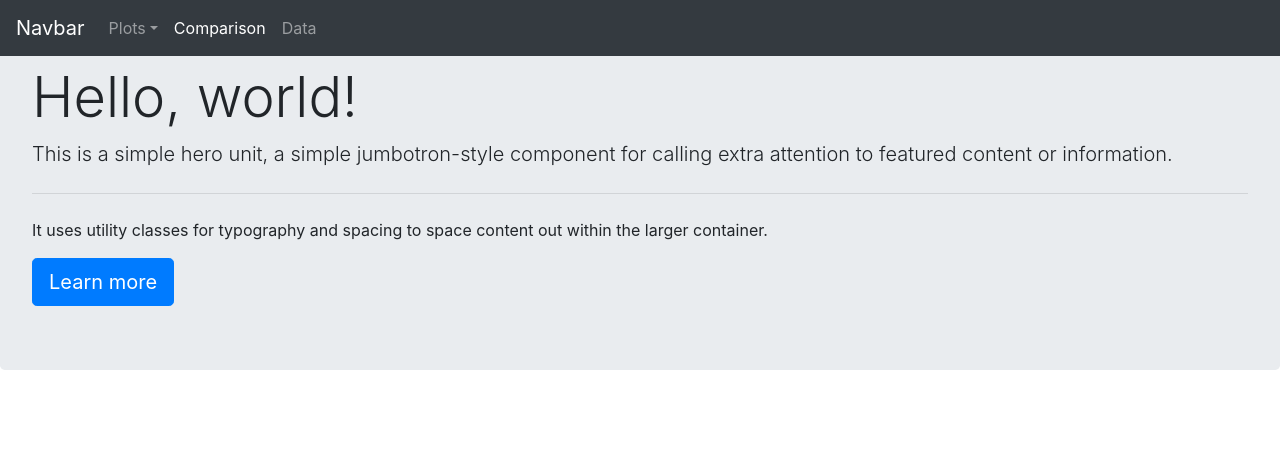
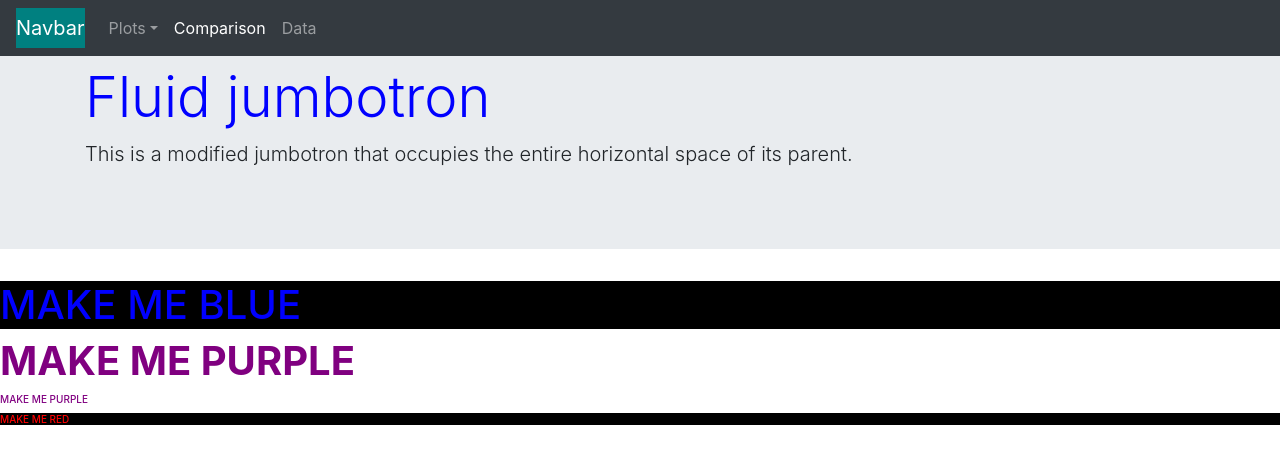
Before and after one commit to VallieTracy/Visualizing-Global-Weather-Analysis-Repo, a plain HTML site: page WebVisualizations/index.html in a window 1280 px wide. Drawn offline with nearby package versions, Linux system fonts and the light colour scheme.

Commit message:
trying to work with the style sheet; proving difficult

```diff
--- a/WebVisualizations/index.html
+++ b/WebVisualizations/index.html
@@ -12,7 +12,7 @@
         <a class="navbar-brand" href="#">Navbar</a>
         <button class="navbar-toggler" type="button" data-toggle="collapse"
         data-target="#navbarsExampleDefault" aria-controls="navbarsExampleDefault"
-         aria-expanded="false" aria-label="Toggle navigation">
+        aria-expanded="false" aria-label="Toggle navigation">
           <span class="navbar-toggler-icon"></span>
         </button>
 
@@ -21,8 +21,9 @@
           <ul class="navbar-nav mr-auto">
 
             <li class="nav-item dropdown">
-              <a class="nav-link dropdown-toggle" href="#" id="dropdown01" data-toggle="dropdown"
-              aria-haspopup="true" aria-expanded="false">Plots</a>
+              <a class="nav-link dropdown-toggle" href="#" id="dropdown01"
+              data-toggle="dropdown" aria-haspopup="true"
+              aria-expanded="false">Plots</a>
               <div class="dropdown-menu" aria-labelledby="dropdown01">
                 <a class="dropdown-item" href="#">Plot 1</a>
                 <a class="dropdown-item" href="#">Plot 2</a>
@@ -43,56 +44,19 @@
         </div>
       </nav>
 
-      <div class="jumbotron">
-        <h1 class="display-4">Hello, world!</h1>
-        <p class="lead">This is a simple hero unit, a simple jumbotron-style component for calling extra attention to featured content or information.</p>
-        <hr class="my-4">
-        <p>It uses utility classes for typography and spacing to space content out within the larger container.</p>
-        <a class="btn btn-primary btn-lg" href="#" role="button">Learn more</a>
+      <div class="jumbotron jumbotron-fluid">
+        <div class="container">
+          <h1 class="display-4">Fluid jumbotron</h1>
+          <p class="lead">This is a modified jumbotron that occupies the entire horizontal space of its parent.</p>
+        </div>
       </div>
 
+      <h1 id="big-font" class="back-black">MAKE ME BLUE</h1>
 
+      <h1 id="bold-font" class="purple">MAKE ME PURPLE</h1>
+      <h1 class="purple small-font">MAKE ME PURPLE</h1>
 
-
-
-
-
-
-
-
-
-      <!-- <div class="d-flex flex-column flex-md-row align-items-center p-3 px-md-4 mb-3 bg-white border-bottom shadow-sm">
-            <h5 class="my-0 mr-md-auto font-weight-normal">LATITUDE</h5>
-            <nav class="my-2 my-md-0 mr-md-3">
-
-
-              <a id="dropdownlink" class="p-2 text-dark" href="#"
-              data-toggle="dropdown" aria-haspopup="true" aria-expanded="false">Plots</a> -->
-              <!-- <a class="btn btn-secondary dropdown-toggle" href="#" role="button" id="dropdownMenuLink"
-              data-toggle="dropdown" aria-haspopup="true" aria-expanded="false">Plots</a> -->
-
-                <!-- <div class="dropdown-menu" aria-labelledby="dropdownMenuLink">
-                  <a class="dropdown-item" href="#">Plot 1</a>
-                  <a class="dropdown-item" href="#">Plot 2</a>
-                  <a class="dropdown-item" href="#">Plot 3</a>
-                </div>
-
-
-
-
-              <a class="p-2 text-dark" href="#">Features</a>
-              <a id="comparison" class="p-2 text-dark" href="#">Comparison</a>
-              <a id="data" class="p-2 text-dark" href="#">Data</a>
-            </nav>
-            <a class="btn btn-outline-primary" href="#">Sign up</a>
-        </div> -->
-
-
-
-
-
-
-
+      <h1 id="red" class="back-black small-font">MAKE ME RED</h1>
 
 
 
@@ -103,72 +67,3 @@
         <script src="https://stackpath.bootstrapcdn.com/bootstrap/4.4.1/js/bootstrap.min.js" integrity="sha384-wfSDF2E50Y2D1uUdj0O3uMBJnjuUD4Ih7YwaYd1iqfktj0Uod8GCExl3Og8ifwB6" crossorigin="anonymous"></script>
     </body>
 </html>
-
-<!-- <!DOCTYPE html>
-<html lang="en">
-<head>
-  <meta charset="UTF-8">
-  <title>Lorem Grid</title>
-  <link rel="stylesheet" href="https://stackpath.bootstrapcdn.com/bootstrap/4.3.1/css/bootstrap.min.css" integrity="sha384-ggOyR0iXCbMQv3Xipma34MD+dH/1fQ784/j6cY/iJTQUOhcWr7x9JvoRxT2MZw1T" crossorigin="anonymous">
-</head>
-<body>
-  <div class="container">
-
-    <div class="row">
-      <div class="col-md-12">
-        <h1>Header</h1>
-      </div>
-    </div>
-
-    <div class="row">
-      <div class="col-md-3">
-        <h6>Here are some words. Weee!</h6>
-      </div>
-      <div class="col-md-3">
-        <h6>Here are some MORE words.</h6>
-      </div>
-      <div class="col-md-3">
-        <h6>Some people say my words are the BEST words!</h6>
-      </div>
-    </div>
-
-    <div class="row">
-      <div class="col-md-2">
-        <h3>I</h3>
-      </div>
-      <div class="col-md-2">
-        <h3>LIKE</h3>
-      </div>
-      <div class="col-md-2">
-        <h3>TO</h3>
-      </div>
-      <div class="col-md-2">
-        <h3>GO</h3>
-      </div>
-      <div class="col-md-2">
-        <h3>FISHING</h3>
-      </div>
-      <div class="col-md-2">
-        <h3>!</h3>
-      </div>
-    </div>
-
-    <div class="row">
-      <div class="col-md-6">
-        <p>Lorem ipsum dolor sit amet, consectetur adipisicing elit. Deleniti illo voluptates blanditiis nisi! Ullam dolore aspernatur, ratione error similique veniam iusto, labore repellat eaque nostrum optio doloribus illo nihil dolor?</p>
-      </div>
-      <div class="col-md-6">
-        <p>Lorem ipsum dolor sit amet, consectetur adipisicing elit. Commodi sequi ex quam quia iste, nemo molestias dolor, qui dolorem voluptatibus ipsa maxime voluptas et deserunt porro repellendus veritatis nesciunt quisquam.</p>
-      </div>
-    </div>
-
-    <div class="row">
-      <div class="col-md-12">
-        <h1>the end...</h1>
-      </div>
-    </div>
-  </div>
-
-</body>
-</html>
- -->
--- a/WebVisualizations/style.css
+++ b/WebVisualizations/style.css
@@ -1,3 +1,34 @@
-h5 {
-    color: teal;
-}
+h1 {
+    color: blue;
+  }
+
+  .purple {
+    color: purple;
+  }
+
+  #red {
+    color: red;
+  }
+
+  #big-font {
+    font-size: 40px;
+  }
+
+  #bold-font {
+    font-weight: bold;
+  }
+
+  .back-black {
+    background-color: #000;
+  }
+
+  .small-font {
+    font-size: 10px;
+  }
+
+  /* # id
+  . class */
+
+  .navbar .navbar-brand {
+      background: teal;
+  }
```
